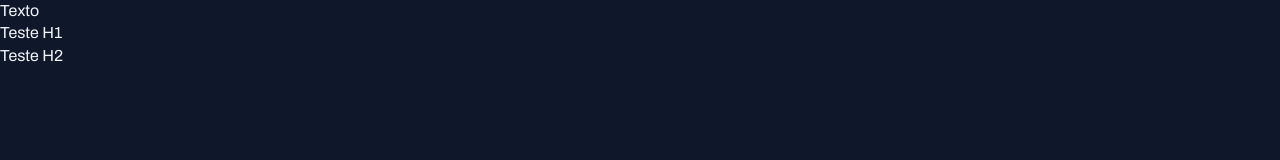
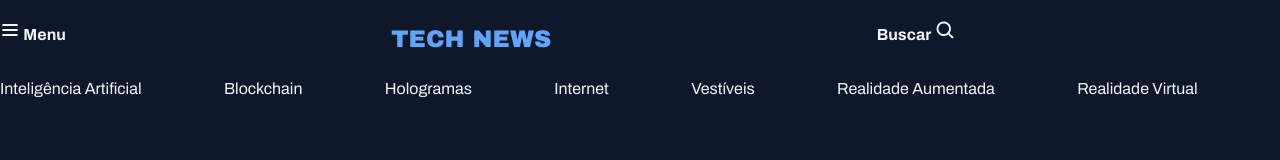
Before and after one commit to michaeldouglastg/pagina-noticias, a plain HTML site: page index.html in a window 1280 px wide. Drawn offline with Linux system fonts and the light colour scheme.

Commit message:
added header section

```diff
--- a/index.html
+++ b/index.html
@@ -10,10 +10,30 @@
   <link rel="stylesheet" href="/styles/index.css">
 
   <link href="https://fonts.googleapis.com/css2?family=Archivo:ital,wght@0,100..900;1,100..900&display=swap" rel="stylesheet">
+  <link href="https://fonts.googleapis.com/css2?family=Archivo+Black&family=Archivo:ital,wght@0,100..900;1,100..900&display=swap" rel="stylesheet">
 </head>
 <body>
-  <a href="#">Texto</a>
-  <h1>Teste H1</h1>
-  <h2>Teste H2</h2>
+  <header>
+    <nav id="primary" class="grid grid-flow-col">
+      <div>
+        <img src="/assets/icons/List.svg" alt="Ícone de Menu">
+        <strong>Menu</strong>
+      </div>
+      <div><h1>Tech News</h1></div>
+      <div>
+        <strong>Buscar</strong>
+        <img src="/assets/icons/MagnifyingGlass.svg" alt="Ícone de Lupa">
+      </div>
+    </nav>
+    <nav id="secundary" class="grid grid-flow-col">
+      <a href="#">Inteligência Artificial</a>
+      <a href="#">Blockchain</a>
+      <a href="#">Hologramas</a>
+      <a href="#">Internet</a>
+      <a href="#">Vestíveis</a>
+      <a href="#">Realidade Aumentada</a>
+      <a href="#">Realidade  Virtual</a>
+    </nav>
+  </header>
 </body>
 </html>
--- a/styles/global.css
+++ b/styles/global.css
@@ -21,6 +21,9 @@
   --text-span: 600 14px/145% var(--font-family);
   --text: 400 16px/140% var(--font-family);
   --text-sm: 400 14px/160% var(--font-family);
+
+  --font-family-title: "Archivo Black", sans-serif;
+  --title: 400 24px/160% var(--font-family-title);
 }
 
 body {
@@ -41,3 +44,12 @@ a:hover {
 h1, h2, h3 {
   font: inherit;
 }
+
+/* Utility-First */
+.grid {
+  display: grid;
+}
+
+.grid-flow-col {
+  grid-auto-flow: column;
+}
--- /dev/null
+++ b/styles/header.css
@@ -0,0 +1,11 @@
+#primary {
+  padding-block: 20px;
+
+  /* Nesting CSS */
+  div:nth-child(2) {
+    font: var(--title);
+    text-transform: uppercase;
+    color: var(--brand-color-light);
+  }
+
+}
--- a/styles/index.css
+++ b/styles/index.css
@@ -1 +1,2 @@
 @import url(global.css);
+@import url(header.css);
```
